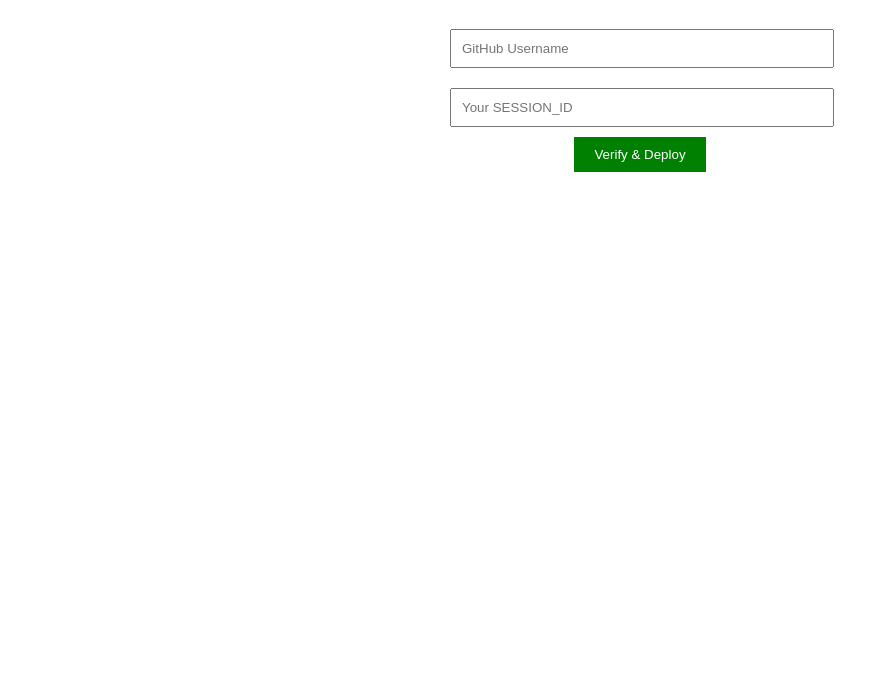
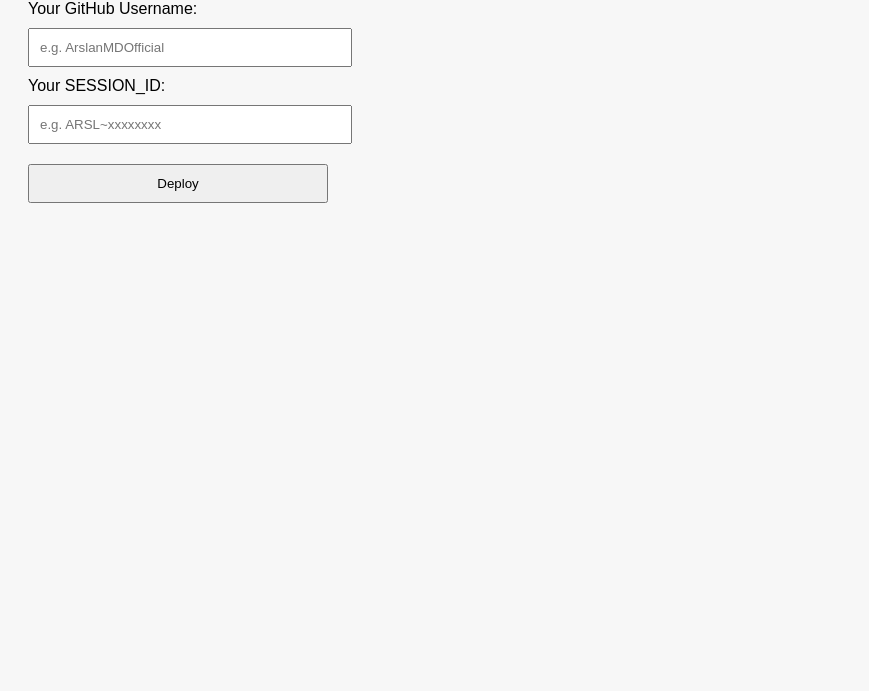
Before and after one commit to Arslan-MD/arslan-md-hosting, a website: page index.html in a window 1280 px wide. Shown: the part 109-800 px from the top of the page, without its empty margins (0-869 px from the left). Drawn offline with Linux system fonts and the light colour scheme.

Commit message:
Update index.html

```diff
--- a/index.html
+++ b/index.html
@@ -1,63 +1,29 @@
 <!DOCTYPE html>
-<html>
+<html lang="en">
 <head>
-  <title>Deploy Arslan-MD Bot</title>
+  <meta charset="UTF-8">
+  <title>Arslan-MD Hosting</title>
   <style>
-    body {
-      font-family: Arial;
-      max-width: 400px;
-      margin: 80px auto;
-      text-align: center;
-    }
-    input {
+    body { font-family: sans-serif; background: #f7f7f7; padding: 20px; }
+    h1 { color: #333; }
+    input, button {
       padding: 10px;
-      margin: 10px;
-      width: 90%;
-    }
-    button {
-      padding: 10px 20px;
-      background-color: green;
-      color: white;
-      border: none;
-    }
-    a {
-      display: block;
-      margin-top: 20px;
-      font-weight: bold;
+      margin: 10px 0;
+      width: 100%;
+      max-width: 300px;
     }
   </style>
 </head>
 <body>
-  <h2>Deploy Your Arslan-MD Bot</h2>
-  <input id="username" placeholder="GitHub Username" />
-  <input id="session" placeholder="Your SESSION_ID" />
-  <button onclick="deploy()">Verify & Deploy</button>
-  <p id="result"></p>
+  <h1>🚀 Deploy Arslan-MD Bot</h1>
+  <form action="/verify" method="GET">
+    <label for="user">Your GitHub Username:</label><br>
+    <input type="text" id="user" name="user" placeholder="e.g. ArslanMDOfficial" required><br>
 
-  <script>
-    async function deploy() {
-      const username = document.getElementById("username").value.trim();
-      const session = document.getElementById("session").value.trim();
+    <label for="session">Your SESSION_ID:</label><br>
+    <input type="text" id="session" name="session" placeholder="e.g. ARSL~xxxxxxxx" required><br>
 
-      if (!username || !session) {
-        document.getElementById("result").innerText = "⚠️ Please enter both fields!";
-        return;
-      }
-
-      const res = await fetch("https://arslan-md-hosting-free-vps.onrender.com/verify", {
-        method: "POST",
-        headers: { "Content-Type": "application/json" },
-        body: JSON.stringify({ githubUsername: username, sessionId: session })
-      });
-
-      const data = await res.json();
-      if (data.deploy_link) {
-        document.getElementById("result").innerHTML =
-          `<a href="${data.deploy_link}" target="_blank">🚀 Click to Deploy</a>`;
-      } else {
-        document.getElementById("result").innerText = data.error || "❌ Unknown error.";
-      }
-    }
-  </script>
+    <button type="submit">Deploy</button>
+  </form>
 </body>
 </html>
```
